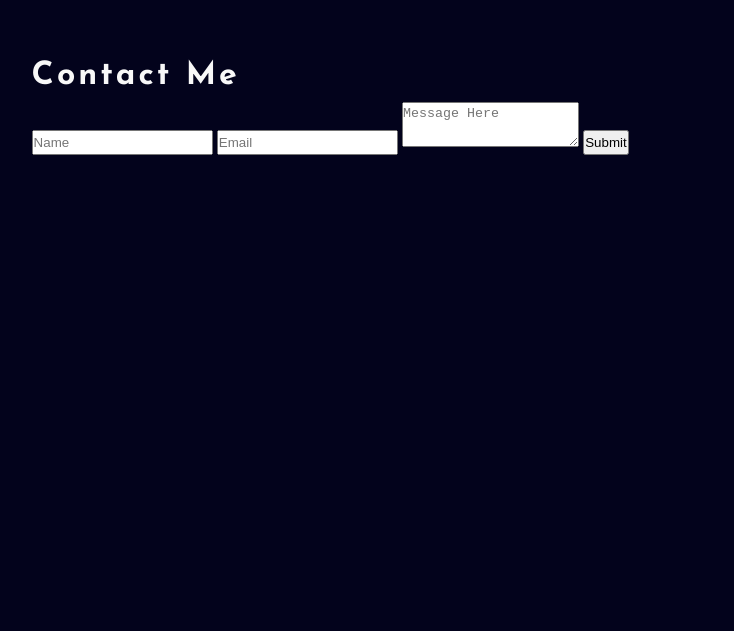
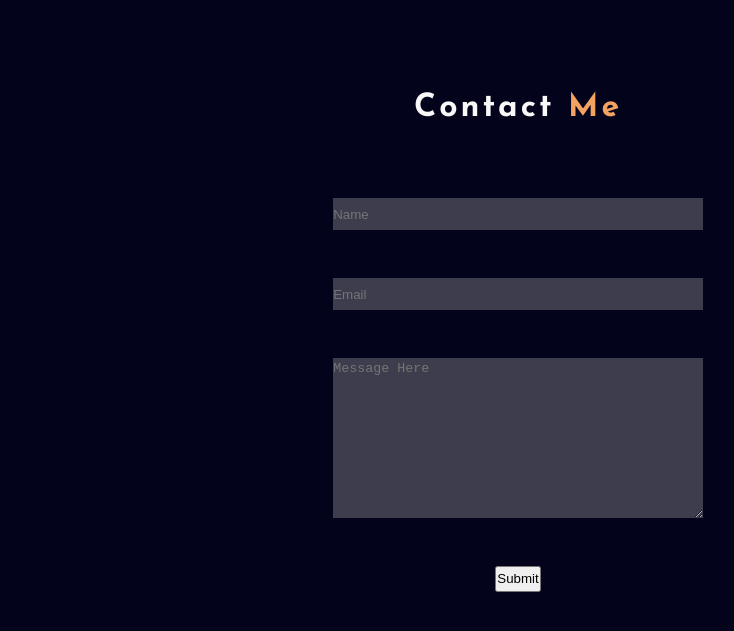
Before and after one commit to abdel2000-dply/abdellah-abnoune-portfolio, a plain HTML site: page index.html in a window 1280 px wide. Shown: the part 3666-4297 px from the top of the page, without its empty margins (122-856 px from the left). Drawn offline with nearby package versions, Linux system fonts and the light colour scheme.

Commit message:
Update contact section with improved form layout and submit button

```diff
--- a/css/styles.css
+++ b/css/styles.css
@@ -404,7 +404,46 @@ section {
 }
 
 /* Contact section style */
+#contact h2 {
+  font-size: 2rem;
+  margin: 2rem auto;
+  opacity: 0;
+  text-align: center;
+  animation: top-to-bottom 1s ease forwards 0.9s;
+  span {
+    color: #f4a261;
+  }
+}
 
+.contact-body {
+  display: flex;
+  flex-direction: column;
+  gap: 3rem;
+  align-items: center;
+  justify-content: center;
+  padding: 2rem 12%;
+}
+
+.contact-inputs {
+  width: 50%;
+  height: 2rem;
+  border: none;
+  color: #f4a261;
+  background-color: #bbbbbb50;
+}
+
+.contact-body textarea {
+  width: 50%;
+  height: 10rem;
+  border: none;
+  color: #f4a261;
+  background-color: #BBBBBB50;
+}
+
+.contact-inputs:focus {
+  outline: #e07a5f;
+  border-bottom: 2px solid #e07a5f;
+}
 
 /* Responsive Design */
 @media (max-width: 768px) {
```
